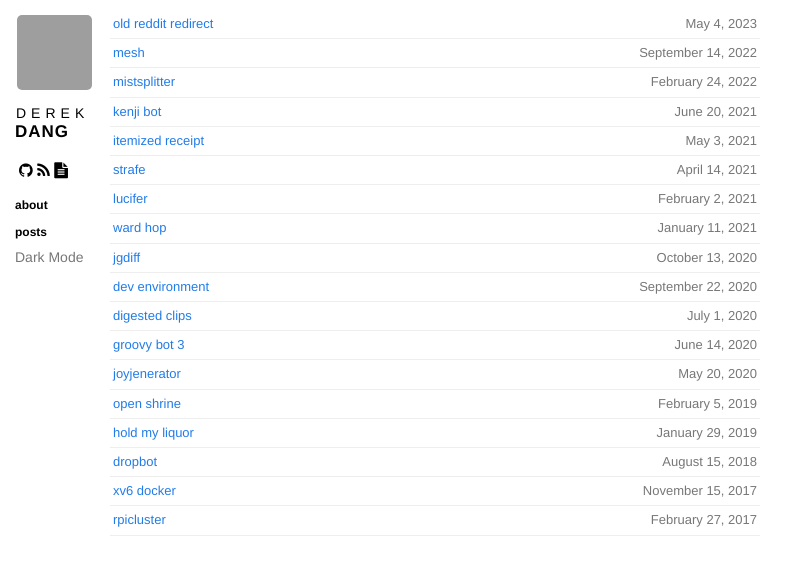
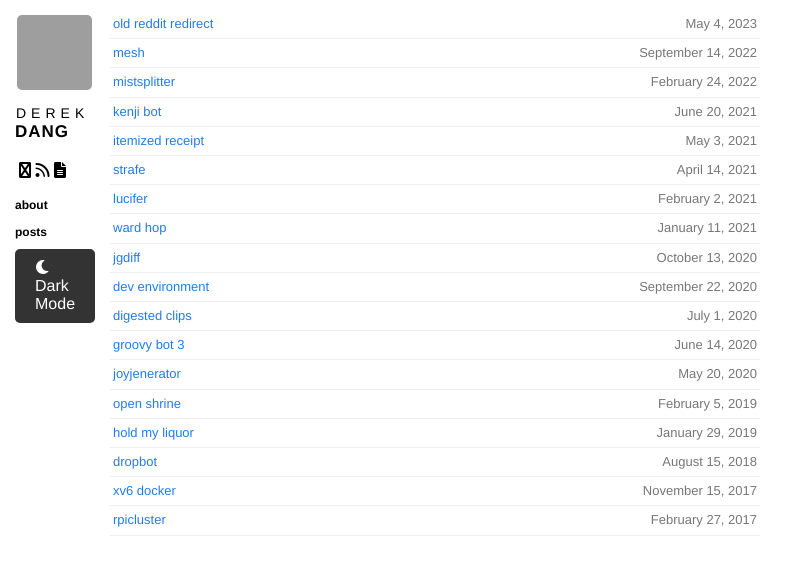
Before and after one commit to dqdang/dqdang.github.io, a Jekyll site: the page built from index.html, in a window 1280 px wide. Shown: the top 575 px of the page, without its empty margins (0-808 px from the left). Built offline with Jekyll 4.4.1, drawn with Linux system fonts in a browser that asks for light colours; nearby versions of some CDN libraries; grey boxes are pictures that could not be loaded.

Commit message:
Make toggle look nicer

```diff
--- a/_includes/head.html
+++ b/_includes/head.html
@@ -12,6 +12,7 @@
 
   <link rel="alternate" type="application/rss+xml" href="/atom.xml" />
   <link href="//netdna.bootstrapcdn.com/font-awesome/4.0.3/css/font-awesome.css" rel="stylesheet" />
+  <link rel="stylesheet" href="https://cdnjs.cloudflare.com/ajax/libs/font-awesome/6.0.0-beta3/css/all.min.css" integrity="sha512-a1Px5u9AH4SEGL8LwOYEqS3M4lMcXhjOhXO7UmF7W9vr4tcx51QEdHeIs11W19BX9rF3u1ZrV0oqqnxNfW2rCA==" crossorigin="anonymous" referrerpolicy="no-referrer" />
   <link rel="stylesheet" href="{{ site.url }}/css/base.css" type="text/css" media="screen, projection" />
   <link rel="stylesheet" href="{{ site.url }}/css/pygments.css" type="text/css" />
   <link media="only screen and (max-device-width: 480px)" href="{{ site.github.url }}/css/mobile.css" type="text/css" rel="stylesheet" />
--- a/_includes/sidebar.html
+++ b/_includes/sidebar.html
@@ -20,7 +20,9 @@
     <ul>
       <li><a href="/about">about</a></li>
       <li><a href="/">posts</a></li>
-      <div class="dark-mode-toggle">Dark Mode</div>
+      <div class="dark-mode-toggle">
+        <i class="fas fa-moon"></i> Dark Mode
+      </div>
     </ul>
   </section>
 </section>
--- a/css/base.scss
+++ b/css/base.scss
@@ -248,8 +248,22 @@
 
 .dark-mode-toggle {
   cursor: pointer;
-  font-size: 14px;
-  color: #777
+  font-size: 16px;
+  background-color: #333;
+  color: #fff;
+  padding: 10px 20px;
+  border: none;
+  border-radius: 5px;
+}
+
+/* Add some hover effects */
+.dark-mode-toggle:hover {
+  background-color: #444;
+}
+
+/* Add a transition for smooth animation */
+.dark-mode-toggle {
+  transition: background-color 0.3s ease;
 }
 
 body.dark-mode {
```
